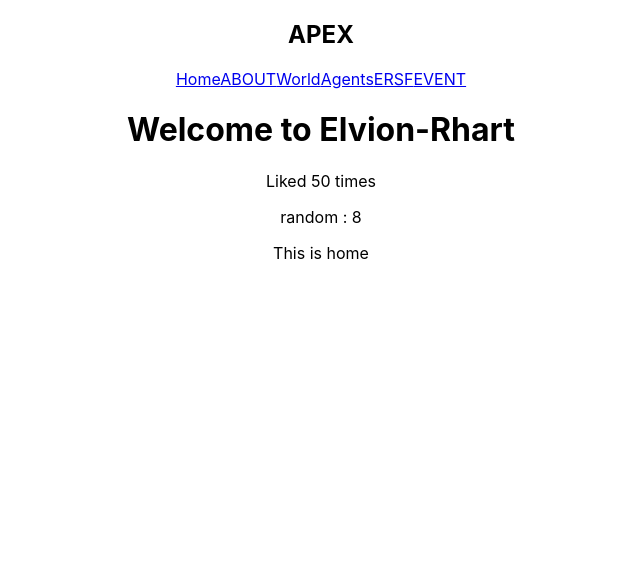
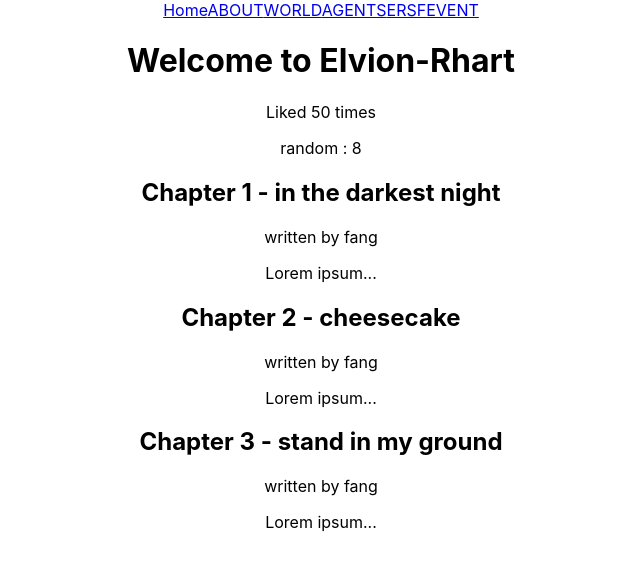
Before and after one commit to scenaire/apex-site, a React (Create React App) app: page / in a window 1280 px wide. Shown: the top 570 px of the page, without its empty margins (319-959 px from the left). Built offline with nearby package versions, Linux system fonts and the light colour scheme.

Commit message:
test useState

```diff
--- a/src/Components/Navbar.js
+++ b/src/Components/Navbar.js
@@ -3,12 +3,11 @@
 const Navbar = () => {
     return (
         <nav className="navbar">
-            <h1>APEX</h1>
             <div className="links">
                 <a href="/">Home</a>
-                <a href="/introduction">ABOUT</a>
-                <a href="/world">World</a>
-                <a href="/agents">Agents</a>
+                <a href="/about">ABOUT</a>
+                <a href="/world">WORLD</a>
+                <a href="/agents">AGENTS</a>
                 <a href="/agents">ERSF</a>
                 <a href="/events">EVENT</a>
             </div>
--- a/src/Home.js
+++ b/src/Home.js
@@ -1,7 +1,22 @@
+import { useState } from 'react';
+
 const Home = () => {
+
+    const [writings, setWritings] = useState([
+        { title: 'Chapter 1 - in the darkest night', body: 'Lorem ipsum...', author: 'fang', id: 1},
+        { title: 'Chapter 2 - cheesecake', body: 'Lorem ipsum...', author: 'fang', id: 2},
+        { title: 'Chapter 3 - stand in my ground', body: 'Lorem ipsum...', author: 'fang', id: 3},
+    ]);
+
     return (
         <div className="home">
-            <p>This is home</p>
+            {writings.map((writing) => (
+                <div className="writing-preview" key={writing.id}>
+                    <h2>{writing.title}</h2>
+                    <p>written by {writing.author}</p>
+                    <p>{writing.body}</p>
+                </div>
+            ))}
         </div>
      );
 }
```
